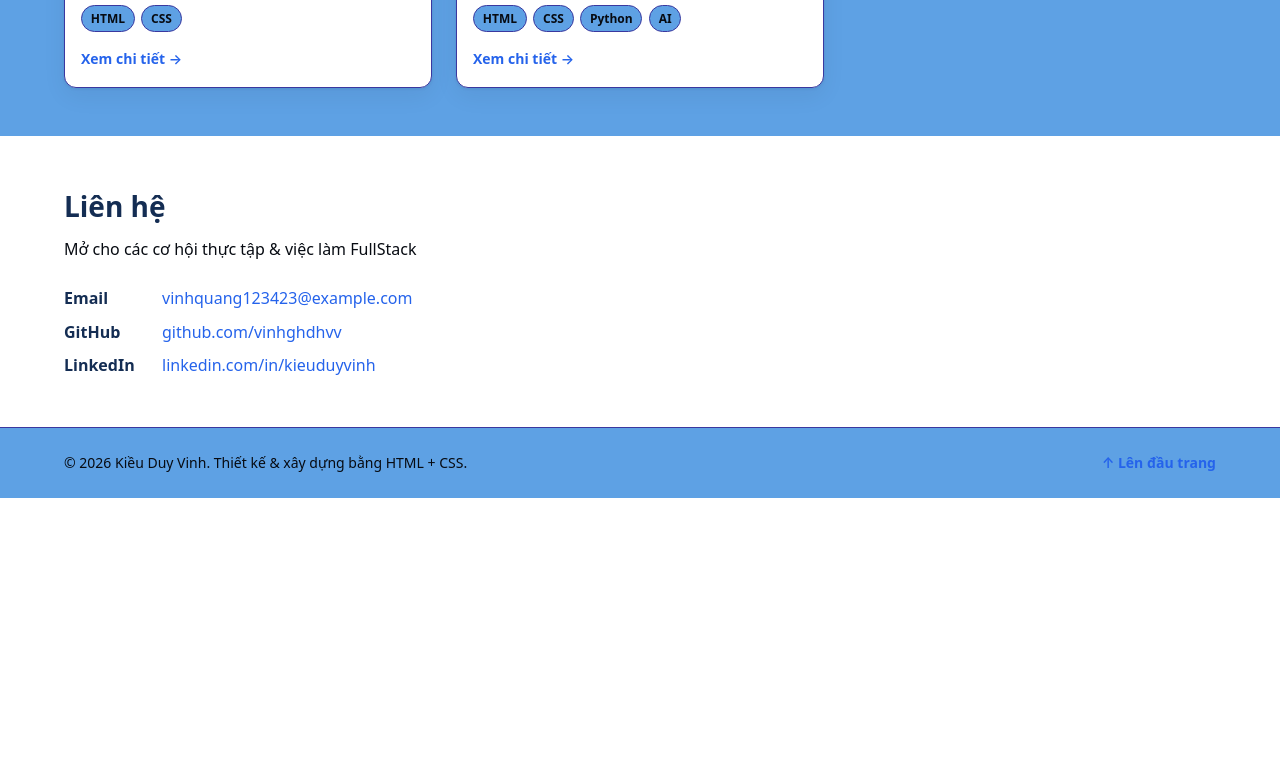
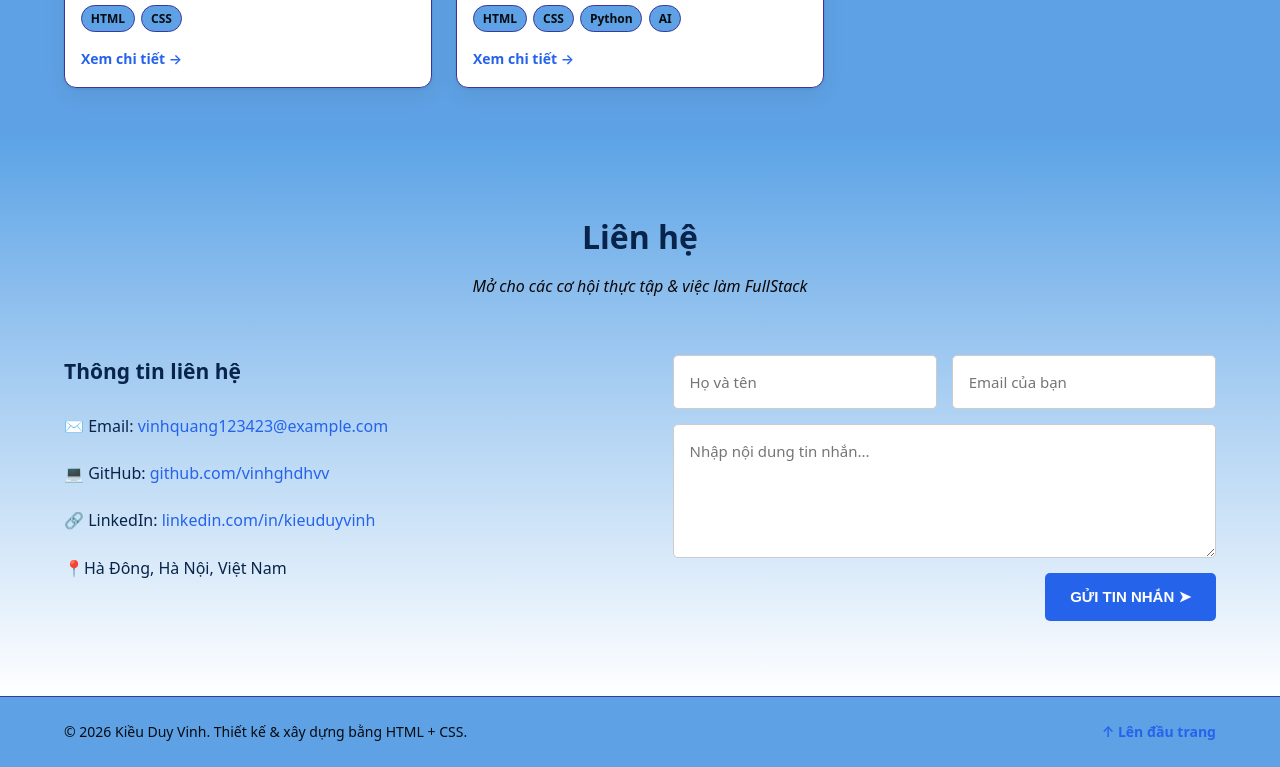
Before and after one commit to vinhghdhvv/CV, a plain HTML site: page index.html in a window 1280 px wide. Shown: the part 1768-2535 px from the top of the page. Before the commit the page ends 2266 px from the top, so only its background shows below. Drawn offline with Linux system fonts and the light colour scheme.

Commit message:
Update contact form and fadeInDown animation

```diff
--- a/assets/css/styles.css
+++ b/assets/css/styles.css
@@ -453,3 +453,171 @@ ul {
     scroll-behavior: auto !important;
   }
 }
+
+
+/* ===== CONTACT SECTION ===== */
+
+.contact-section {
+  background: #ffffff;
+  padding: 75px 20px;
+}
+
+.contact-title {
+  text-align: center;
+  font-size: 32px;
+  color: #08244a;
+  margin-bottom: 12px;
+}
+
+.contact-sub {
+  text-align: center;
+  color: #0a0606;
+  font-style: italic;
+  margin-bottom: 55px;
+}
+
+/* Chia 2 cột */
+.contact-wrapper {
+  display: grid;
+  grid-template-columns: 1fr 1fr;
+  gap: 65px;
+  align-items: start;
+}
+
+/* Thông tin bên trái */
+.contact-info h3 {
+  font-size: 21px;
+  color: #08244a;
+  margin-bottom: 25px;
+}
+
+.contact-info p {
+  font-size: 16px;
+  margin-bottom: 20px;
+  line-height: 1.7;
+}
+
+.contact-info a {
+  color: #2563eb;
+  text-decoration: none;
+  overflow-wrap: anywhere;
+}
+
+.contact-info a:hover {
+  text-decoration: underline;
+}
+
+/* Form bên phải */
+.contact-form {
+  display: flex;
+  flex-direction: column;
+  gap: 15px;
+}
+
+.form-row {
+  display: grid;
+  grid-template-columns: 1fr 1fr;
+  gap: 15px;
+}
+
+.contact-form input,
+.contact-form textarea {
+  width: 100%;
+  padding: 16px;
+  border: 1px solid #ccc;
+  border-radius: 5px;
+  font-size: 15px;
+  font-family: inherit;
+  background: white;
+  color: #08244a;
+  box-sizing: border-box;
+}
+
+.contact-form textarea {
+  resize: vertical;
+  min-height: 130px;
+}
+
+.contact-form input:focus,
+.contact-form textarea:focus {
+  outline: none;
+  border-color: #2563eb;
+  box-shadow: 0 0 0 3px rgba(37,99,235,0.12);
+}
+
+/* Nút gửi */
+.contact-btn {
+  align-self: flex-end;
+  padding: 15px 25px;
+  background: #2563eb;
+  color: white;
+  border: none;
+  border-radius: 5px;
+  font-size: 15px;
+  font-weight: 600;
+  cursor: pointer;
+  transition: 0.3s;
+}
+
+.contact-btn:hover {
+  background: #1746b5;
+  transform: translateY(-2px);
+}
+
+/* Responsive điện thoại */
+@media (max-width: 768px) {
+  .contact-wrapper {
+    grid-template-columns: 1fr;
+    gap: 30px;
+  }
+
+  .form-row {
+    grid-template-columns: 1fr;
+  }
+
+  .contact-title {
+    font-size: 27px;
+  }
+
+  .contact-btn {
+    width: 100%;
+  }
+}
+
+
+/* Nền xanh chuyển màu cho phần Liên hệ */
+#contact.contact-section {
+  background: linear-gradient(
+    180deg,
+    #5ca3e6 0%,
+    #a8cef2 45%,
+    #ffffff 100%
+  );
+}
+
+/* Giữ màu chữ đồng bộ */
+#contact .contact-title,
+#contact .contact-info h3 {
+  color: #08244a;
+}
+
+#contact .contact-info p {
+  color: #08244a;
+}
+
+
+/* ===== ANIMATION FADE IN DOWN CHO TÊN ===== */
+@keyframes fadeInDown {
+  from {
+    opacity: 0;
+    transform: translateY(-50px);
+  }
+  to {
+    opacity: 1;
+    transform: translateY(0);
+  }
+}
+
+.hero-title {
+  animation: fadeInDown 1.5s ease-out both;
+}
--- a/index.html
+++ b/index.html
@@ -195,18 +195,81 @@
     </section>
 
     <!-- ----- SECTION: Liên hệ ----- -->
-    <section id="contact" class="section">
-      <div class="container contact-inner">
-        <h2 class="section-title">Liên hệ</h2>
-        <p class="section-sub">Mở cho các cơ hội thực tập &amp; việc làm FullStack</p>
 
-        <ul class="contact-list">
-          <li><span class="contact-label">Email</span> <a href="mailto:vinhquang123423.@example.com">vinhquang123423@example.com</a></li>
-          <li><span class="contact-label">GitHub</span> <a href="#">github.com/vinhghdhvv</a></li>
-          <li><span class="contact-label">LinkedIn</span> <a href="#">linkedin.com/in/kieuduyvinh</a></li>
-        </ul>
+<!-- ----- SECTION: Liên hệ ----- -->
+<section id="contact" class="section contact-section">
+  <div class="container">
+    <h2 class="section-title contact-title">Liên hệ</h2>
+    <p class="section-sub contact-sub">
+      Mở cho các cơ hội thực tập &amp; việc làm FullStack
+    </p>
+
+    <div class="contact-wrapper">
+
+      <!-- Thông tin liên hệ bên trái -->
+      <div class="contact-info">
+        <h3>Thông tin liên hệ</h3>
+
+        <p>✉️ Email:
+          <a href="mailto:vinhquang123423@example.com">
+            vinhquang123423@example.com
+          </a>
+        </p>
+
+        <p>💻 GitHub:
+          <a href="https://github.com/vinhghdhvv"
+             target="_blank" rel="noopener noreferrer">
+            github.com/vinhghdhvv
+          </a>
+        </p>
+
+        <p>🔗 LinkedIn:
+          <a href="https://www.linkedin.com/in/kieuduyvinh/"
+             target="_blank" rel="noopener noreferrer">
+            linkedin.com/in/kieuduyvinh
+          </a>
+          <p>📍Hà Đông, Hà Nội, Việt Nam</p>
+        </p>
       </div>
-    </section>
+
+      <!-- Form liên hệ bên phải -->
+      <form class="contact-form" id="contactForm">
+
+        <div class="form-row">
+          <input
+            type="text"
+            name="name"
+            placeholder="Họ và tên"
+            aria-label="Họ và tên"
+            required
+          >
+
+          <input
+            type="email"
+            name="email"
+            placeholder="Email của bạn"
+            aria-label="Email của bạn"
+            required
+          >
+        </div>
+
+        <textarea
+          name="message"
+          placeholder="Nhập nội dung tin nhắn..."
+          aria-label="Nội dung tin nhắn"
+          rows="5"
+          required
+        ></textarea>
+
+        <button type="submit" class="contact-btn">
+          GỬI TIN NHẮN ➤
+        </button>
+
+      </form>
+    </div>
+  </div>
+</section>
+
 
   </main>
 
```
